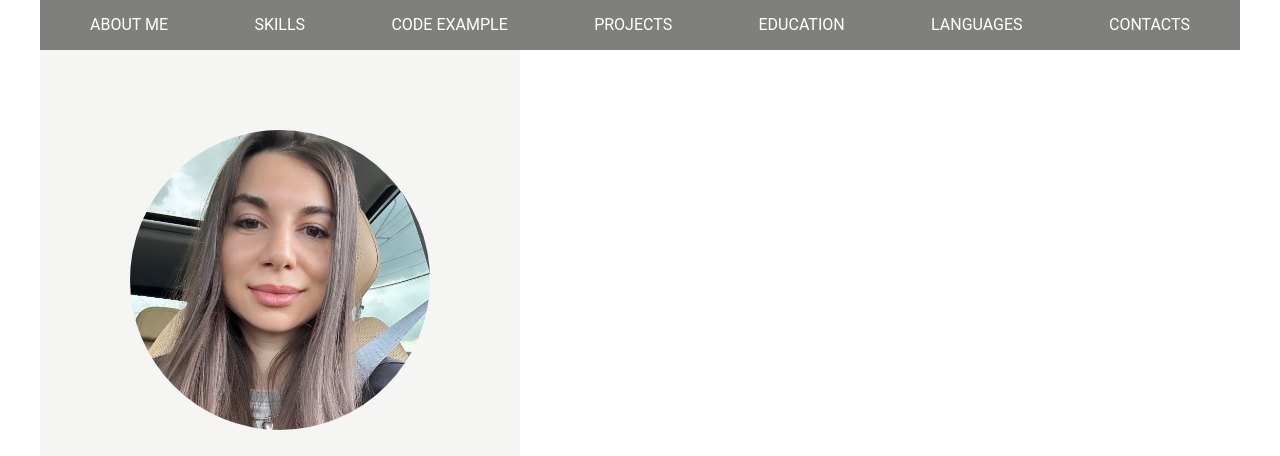
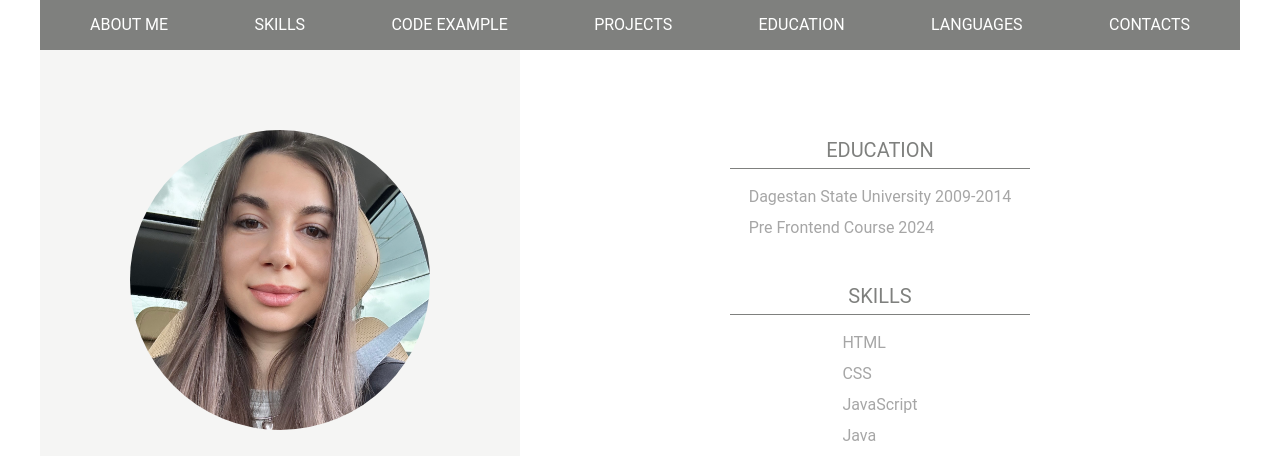
Before and after one commit to Shakhrii/rsschool-cv, a plain HTML site: page index.html in a window 1280 px wide. Shown: the top 456 px of the page. Drawn offline with Linux system fonts and the light colour scheme.

Commit message:
feat: add education and skills blocks

```diff
--- a/css/style.css
+++ b/css/style.css
@@ -97,7 +97,7 @@ html {
   .right_side {
     width: 60%;
     background-color: #ffffff;
-    padding: 100px 50px;
+    padding: 40px 50px;
   }
 
   h1 {
@@ -144,6 +144,13 @@ html {
     display: flex;
     flex-direction: column;
     align-items: center;
+  }
+
+  .list {
+    margin-top: 20px;
+    display: flex;
+    flex-direction: column;
+    gap: 15px;
   }
 
   .information_contact-title {
--- a/index.html
+++ b/index.html
@@ -32,7 +32,7 @@
                 <article class="information_contact">
                     <h2 class="information_contact-title sub_title">Contact</h2>
                     <div class="line"></div>
-                    <ul class="contact_list">
+                    <ul class="contact_list list">
                         <li class="contact_item_phone contact_item">+7 963 421 17 71</li>
                         <li class="contact_item_mail contact_item">ramaldanova_sh@mail.ru</li>
                         <li class="contact_item_discord contact_item">Shakhrii</li>
@@ -53,7 +53,27 @@
             </section>
 
             <section class="right_side">
+                <article class="information_education information_article">
+                    <h2 class="information_education-title sub_title">Education</h2>
+                    <div class="line"></div>
+                    <ul class="education_list list">
+                        <li>Dagestan State University 2009-2014</li>
+                        <li>Pre Frontend Course 2024</li>
+                    </ul>
 
+                </article>
+                <article class="information_skills information_article">
+                    <h2 class="skills-title sub_title">Skills</h2>
+                    <div class="line"></div>
+                    <ul class="skills_list list">
+                        <li>HTML</li>
+                        <li>CSS</li>
+                        <li>JavaScript</li>
+                        <li>Java</li>
+                        <li>Git</li>
+                        <li>REST Api</li>
+                    </ul>
+                </article>
             </section>
 
         </div>
```
